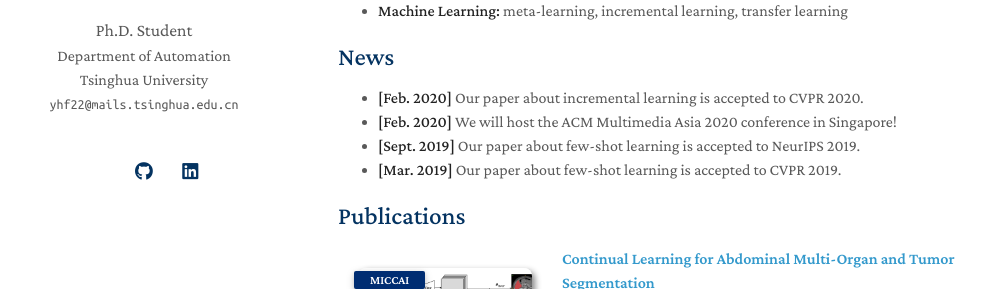
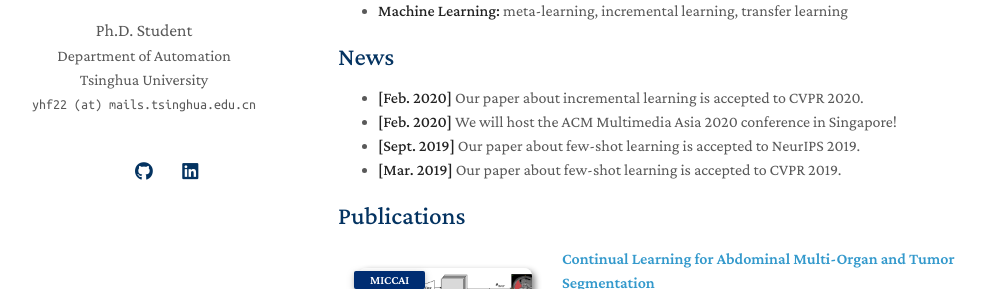
Before and after one commit to Xyz-yuanhf/Xyz-yuanhf.github.io, a Jekyll site: the page built from index.md, in a window 1280 px wide. Shown: the part 220-509 px from the top of the page, without its empty margins (132-1135 px from the left). Built offline with Jekyll 4.4.1, drawn with Linux system fonts in a browser that asks for light colours; a style sheet for code colours, icons or effects is not loaded; our own code applies the rules of GitHub Pages for plain Markdown files.

```diff
--- a/_config.yml
+++ b/_config.yml
@@ -2,7 +2,7 @@
 title: Haofeng Yuan
 position: Ph.D. Student
 affiliation: Department of Automation Tsinghua University
-email: yhf22@mails.tsinghua.edu.cn
+email: yhf22 (at) mails.tsinghua.edu.cn
 
 # Search Engine Optimization (SEO)
 # The following information is used to improve the website traffic from search engines, e.g., Google.
```
